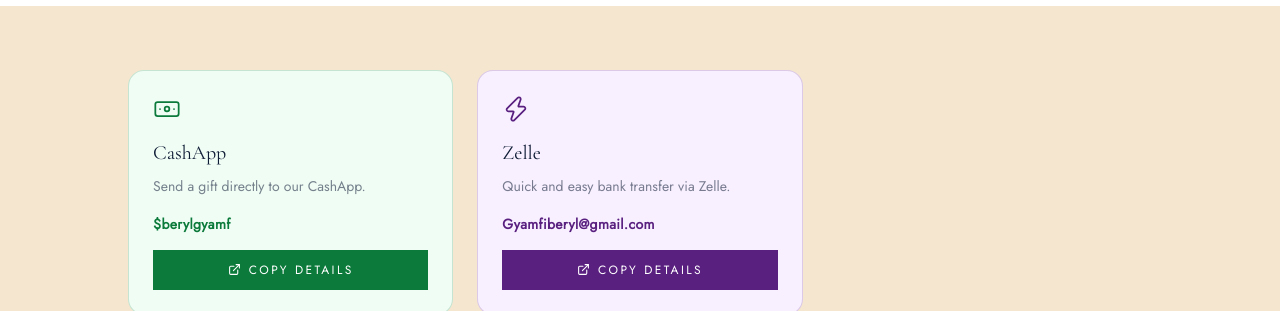
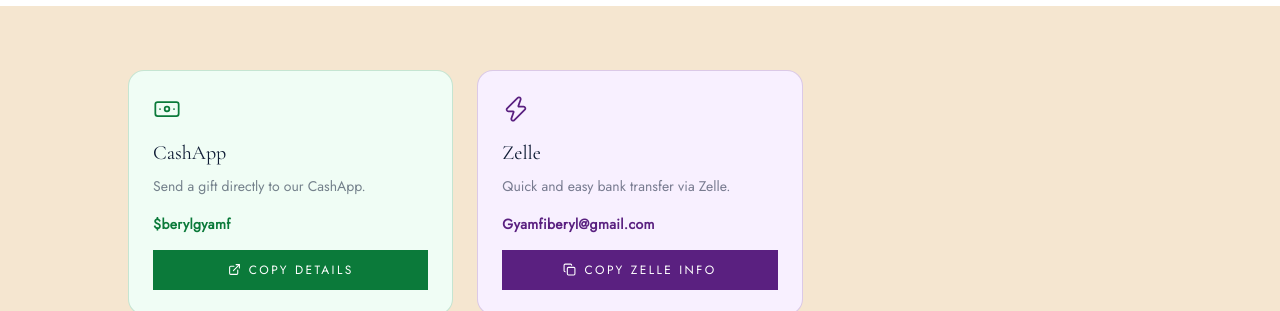
Before and after one commit to GIdeon1199/wedding-rsvp, a Next.js app: page /registry in a window 1280 px wide. Shown: the part 641-952 px from the top of the page. Built offline with nearby package versions, Linux system fonts and the light colour scheme.

Commit message:
Update Zelle button behavior

```diff
--- a/app/registry/page.tsx
+++ b/app/registry/page.tsx
@@ -3,7 +3,8 @@
 import Reveal from "@/components/Reveal";
 import SectionHeader from "@/components/SectionHeader";
 import { WEDDING_CONFIG } from "@/lib/wedding-config";
-import { ExternalLink, Package, Target, Palmtree, Banknote, Zap, Globe } from "lucide-react";
+import { ExternalLink, Package, Target, Palmtree, Banknote, Zap, Globe, Copy } from "lucide-react";
+import toast from "react-hot-toast";
 
 const registries = [
   {
@@ -94,6 +95,21 @@ export default function RegistryPage() {
                       {r.note}
                     </p>
                   )}
+                  {r.name === "Zelle" ? (
+                    <button
+                      onClick={() => {
+                        navigator.clipboard.writeText(r.note || "");
+                        toast.success("Zelle info copied! Please open your Zelle app and paste this info to send.", {
+                          duration: 5000,
+                        });
+                      }}
+                      className="inline-flex items-center justify-center gap-2 w-full py-3 text-white text-xs font-sans font-medium uppercase tracking-[0.2em] transition-all hover:opacity-90 hover:-translate-y-0.5"
+                      style={{ background: r.color }}
+                    >
+                      <Copy size={13} />
+                      Copy Zelle Info
+                    </button>
+                  ) : (
                     <a
                       href={r.url}
                       target="_blank"
@@ -104,6 +120,7 @@ export default function RegistryPage() {
                       <ExternalLink size={13} />
                       {r.note ? "Copy Details" : `View ${r.name.split(" ")[0]}`}
                     </a>
+                  )}
                 </div>
               </Reveal>
             ))}
```
Lines whose indentation alone changed are shown as unchanged.
